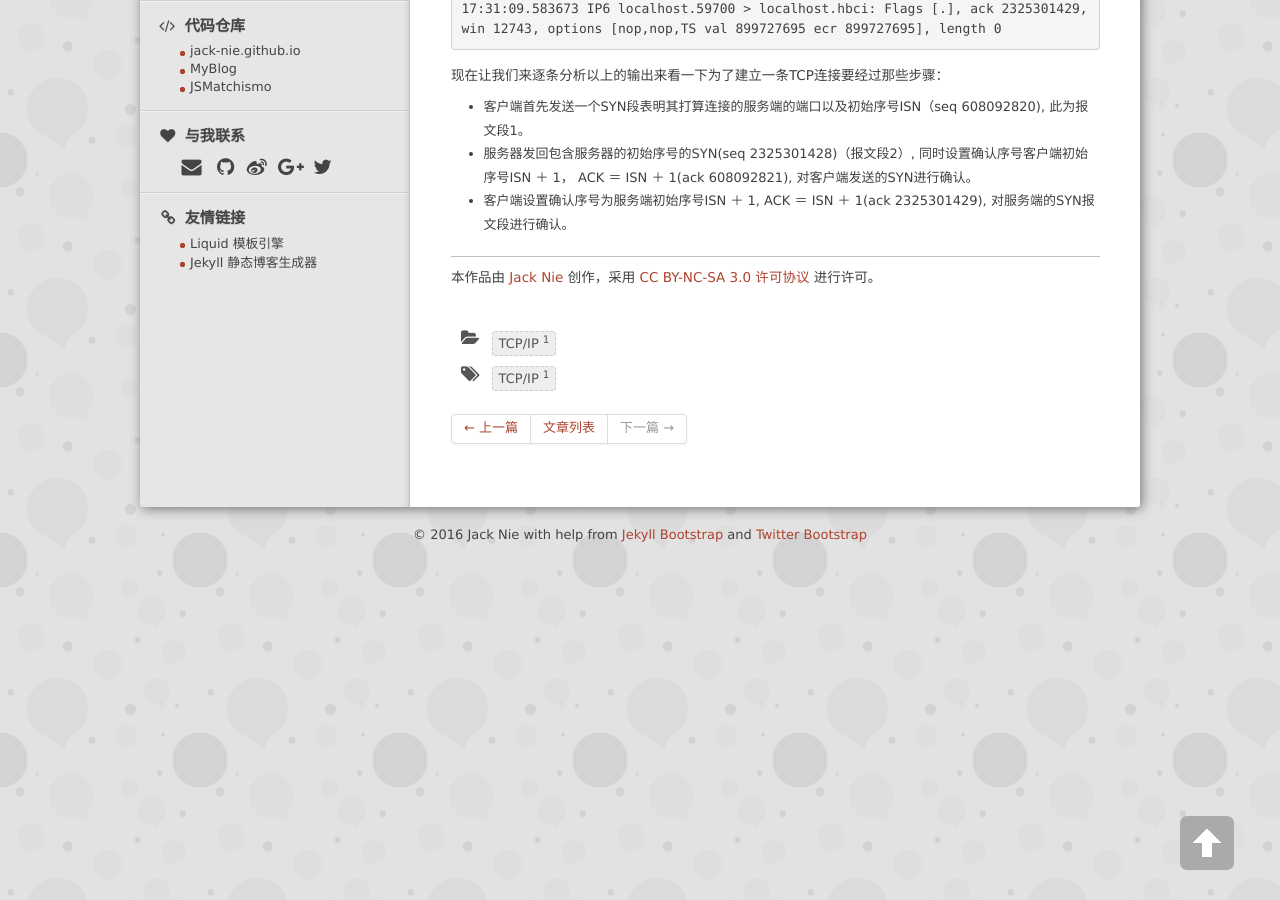
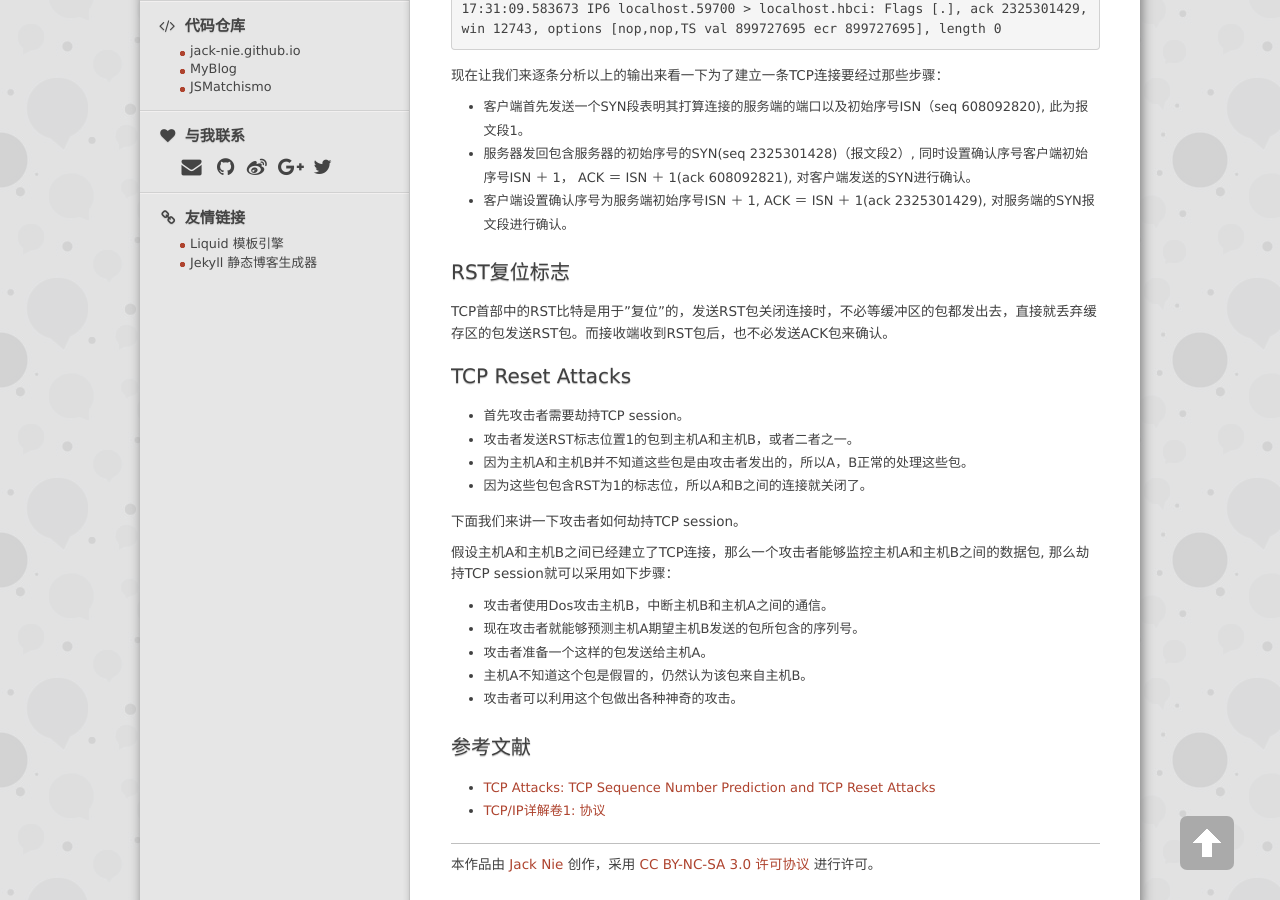
Before and after one commit to jack-nie/jack-nie.github.io, a Jekyll site: the page built from _posts/2016-09-15-tcp-reset-attack.markdown, in a window 1280 px wide and 900 px high, scrolled down 2040 px. Built offline with Jekyll 4.4.1, drawn with Linux system fonts in a browser that asks for light colours; nearby versions of some CDN libraries; library files that are not in the unit come from our copies; comment, search, counter and statistics services are not loaded.

Commit message:
add link

```diff
--- a/_posts/2016-09-15-tcp-reset-attack.markdown
+++ b/_posts/2016-09-15-tcp-reset-attack.markdown
@@ -50,3 +50,29 @@ TCP数据报被封装在一个IP数据报中，如图［1］所示。
 * 客户端首先发送一个SYN段表明其打算连接的服务端的端口以及初始序号ISN（seq 608092820), 此为报文段1。
 * 服务器发回包含服务器的初始序号的SYN(seq 2325301428)（报文段2）, 同时设置确认序号客户端初始序号ISN ＋ 1， ACK ＝ ISN ＋ 1(ack 608092821), 对客户端发送的SYN进行确认。
 * 客户端设置确认序号为服务端初始序号ISN ＋ 1,  ACK ＝ ISN ＋ 1(ack 2325301429), 对服务端的SYN报文段进行确认。
+
+### RST复位标志
+
+TCP首部中的RST比特是用于"复位"的，发送RST包关闭连接时，不必等缓冲区的包都发出去，直接就丢弃缓存区的包发送RST包。而接收端收到RST包后，也不必发送ACK包来确认。
+
+### TCP Reset Attacks
+
+* 首先攻击者需要劫持TCP session。
+* 攻击者发送RST标志位置1的包到主机A和主机B，或者二者之一。
+* 因为主机A和主机B并不知道这些包是由攻击者发出的，所以A，B正常的处理这些包。
+* 因为这些包包含RST为1的标志位，所以A和B之间的连接就关闭了。
+
+下面我们来讲一下攻击者如何劫持TCP session。
+
+假设主机A和主机B之间已经建立了TCP连接，那么一个攻击者能够监控主机A和主机B之间的数据包, 那么劫持TCP session就可以采用如下步骤：
+
+* 攻击者使用Dos攻击主机B，中断主机B和主机A之间的通信。
+* 现在攻击者就能够预测主机A期望主机B发送的包所包含的序列号。
+* 攻击者准备一个这样的包发送给主机A。
+* 主机A不知道这个包是假冒的，仍然认为该包来自主机B。
+* 攻击者可以利用这个包做出各种神奇的攻击。
+
+### 参考文献
+
+- [TCP Attacks: TCP Sequence Number Prediction and TCP Reset Attacks](http://www.thegeekstuff.com/2012/01/tcp-sequence-number-attacks/)
+- [TCP/IP详解卷1: 协议](http://item.jd.com/10057317.html)
```
Also changed, not shown: other parts of _posts/2016-09-15-tcp-reset-attack.markdown (+1 -1 lines).
